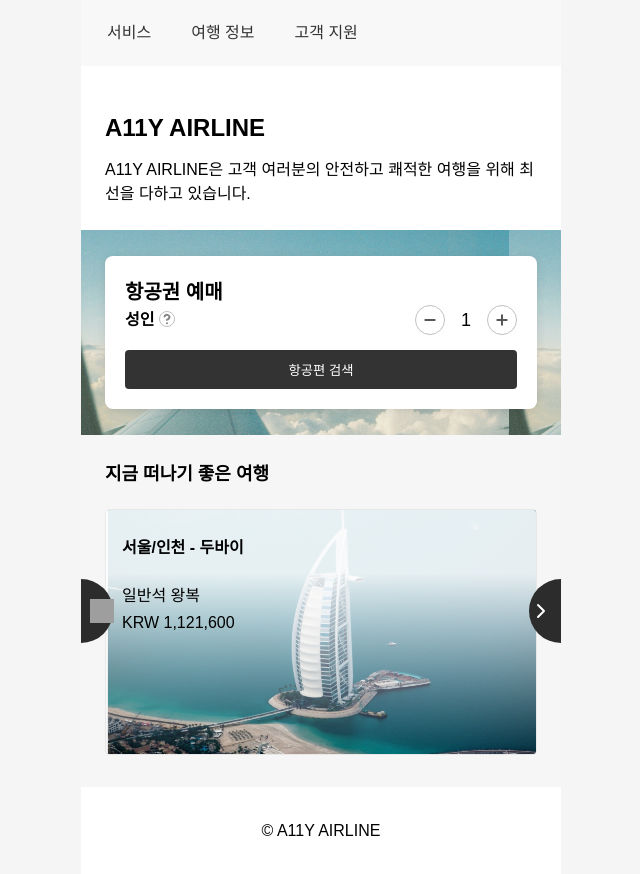
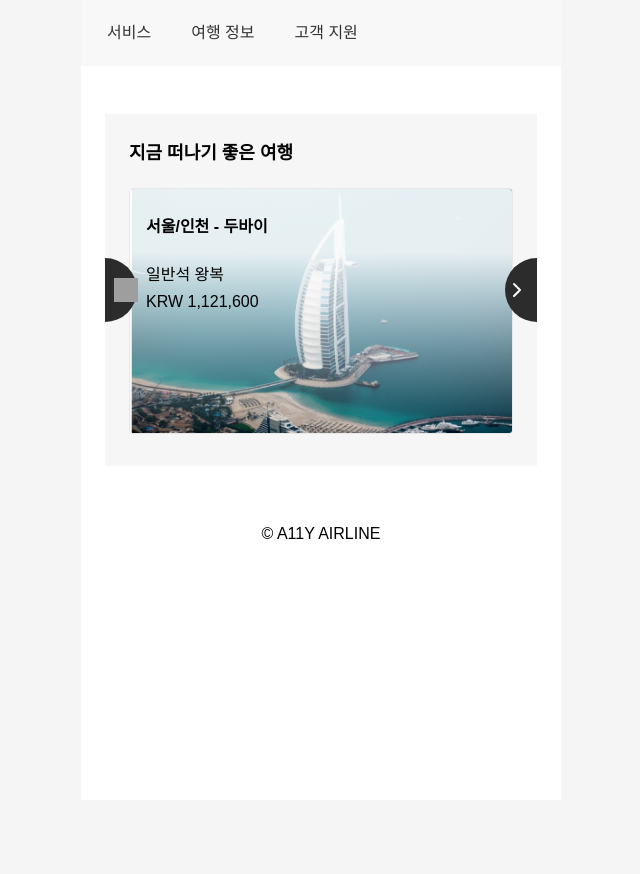
Before and after one commit to woowacourse/a11y-airline, a React (Vite) app: page / in a window 1280 px wide. Shown: the whole page, without its empty margins (319-959 px from the left). After the commit the page ends 800 px from the top, so only its background shows below. Built offline with nearby package versions, Linux system fonts and the light colour scheme; grey boxes are pictures that could not be loaded.

Commit message:
feat(travelSection): 캐러셀 전체 아이템수 읽게 구현

```diff
--- a/src/App.tsx
+++ b/src/App.tsx
@@ -1,7 +1,9 @@
+import Navigation from './components/Navigation';
+import TravelSection from './components/TravelSection';
 import styles from './App.module.css';
-import Navigation from './components/Navigation';
-import FlightBooking from './components/FlightBooking';
-import TravelSection from './components/TravelSection';
+
+// import FlightBooking from './components/FlightBooking';
+
 // import PromotionModal from './components/PromotionModal';
 
 function App() {
@@ -9,7 +11,7 @@ function App() {
     <div className={styles.app}>
       <Navigation />
       <div className={styles.header}>
-        <h1 className={`${styles.title} heading-1-text`}>A11Y AIRLINE</h1>
+        {/* <h1 className={`${styles.title} heading-1-text`}>A11Y AIRLINE</h1>
         <p className="body-text">
           A11Y AIRLINE은 고객 여러분의 안전하고 쾌적한 여행을 위해 최선을 다하고 있습니다.
         </p>
@@ -17,7 +19,7 @@ function App() {
       <div id="main-content" className={styles.main}>
         <div className={styles.flightBooking}>
           <FlightBooking />
-        </div>
+        </div> */}
         <div className={styles.travelSection}>
           <h1 className={`${styles.travelTitle} heading-2-text`}>지금 떠나기 좋은 여행</h1>
           <TravelSection />
```
